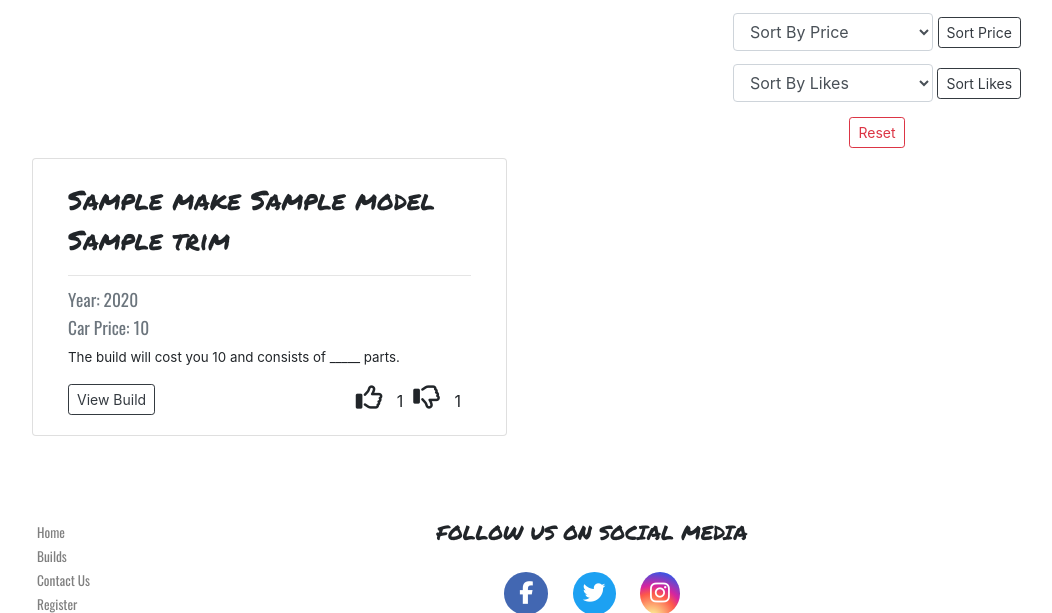
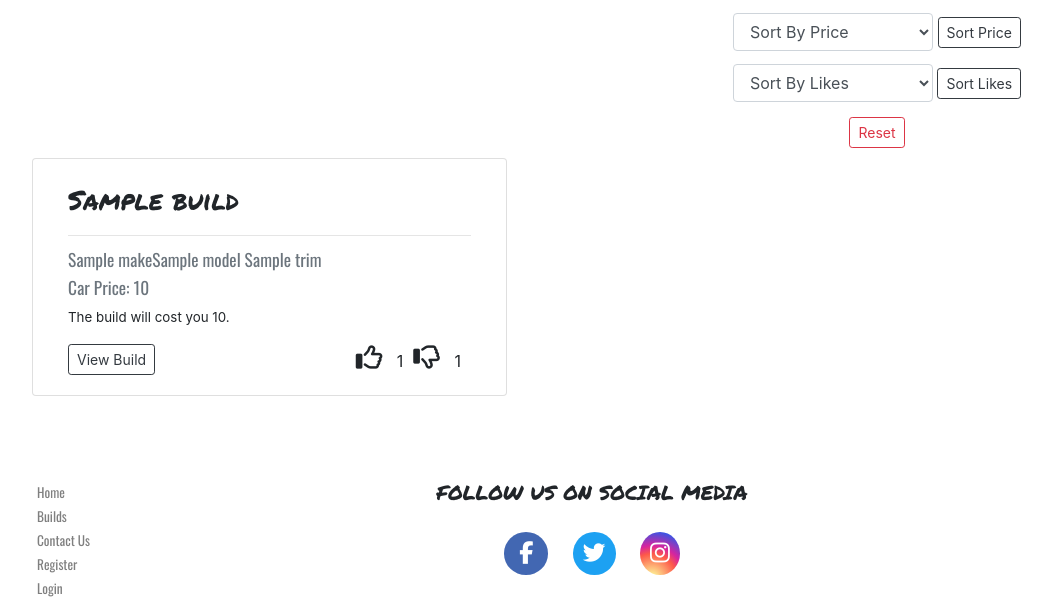
Before and after one commit to msped/AutoLog, a Flask app: page /builds in a window 1280 px wide. Shown: the part 276-889 px from the top of the page, without its empty margins (48-1100 px from the left). Run offline with Flask 2, Linux system fonts and the light colour scheme; a database or web service that is not in the repository returns one stand-in record (values such as "Sample title"); data that the repository does not hold is empty; some libraries are stand-ins or nearby versions.

Commit message:
Changed Build card information

```diff
--- a/templates/builds.html
+++ b/templates/builds.html
@@ -17,6 +17,7 @@ Edit a build
 <div class="row">
     <div class="build-stats col-lg-6 col-md-6 col-sm-12 col-xs-12">
         <div class="average-build-price">
+            <div id="amount-of-makes"></div>
             <p class="average-price-header">Average Price of all Builds:</p>
             {% for item in builds_average_cost %}
             <p class="average-price">{{ item.average_build_cost }}</p>
@@ -59,11 +60,11 @@ Edit a build
         {% for item in builds %}
         <div class="card col-lg-5 col-md-5 col-sm-5 col-xs-6">
             <div class="card-body">
-                <p class="card-title">{{ item.car.make }} {{ item.car.model }} {{ item.car.trim }}</p>
+                <p class="card-title">{{ item.build_name }}</p>
                 <hr>
-                <p class="card-subtitle mb-2 text-muted">Year: {{ item.car.year }}</p>
+                <p class="card-subtitle mb-2 text-muted">{{ item.car.make }}{{ item.car.model }} {{ item.car.trim }}</p>
                 <p class="card-subtitle mb-2 text-muted"> Car Price: {{ item.car.price }}</p>
-                <p class="card-text">The build will cost you {{ item.total }} and consists of _____ parts.</p>
+                <p class="card-text">The build will cost you {{ item.total }}.</p>
                 <div class="row">
                     <div class="col">
                         <a class="btn btn-sm btn-outline-dark" href="{{ url_for('view_record', build_id=item._id) }}">View Build</a>
```
